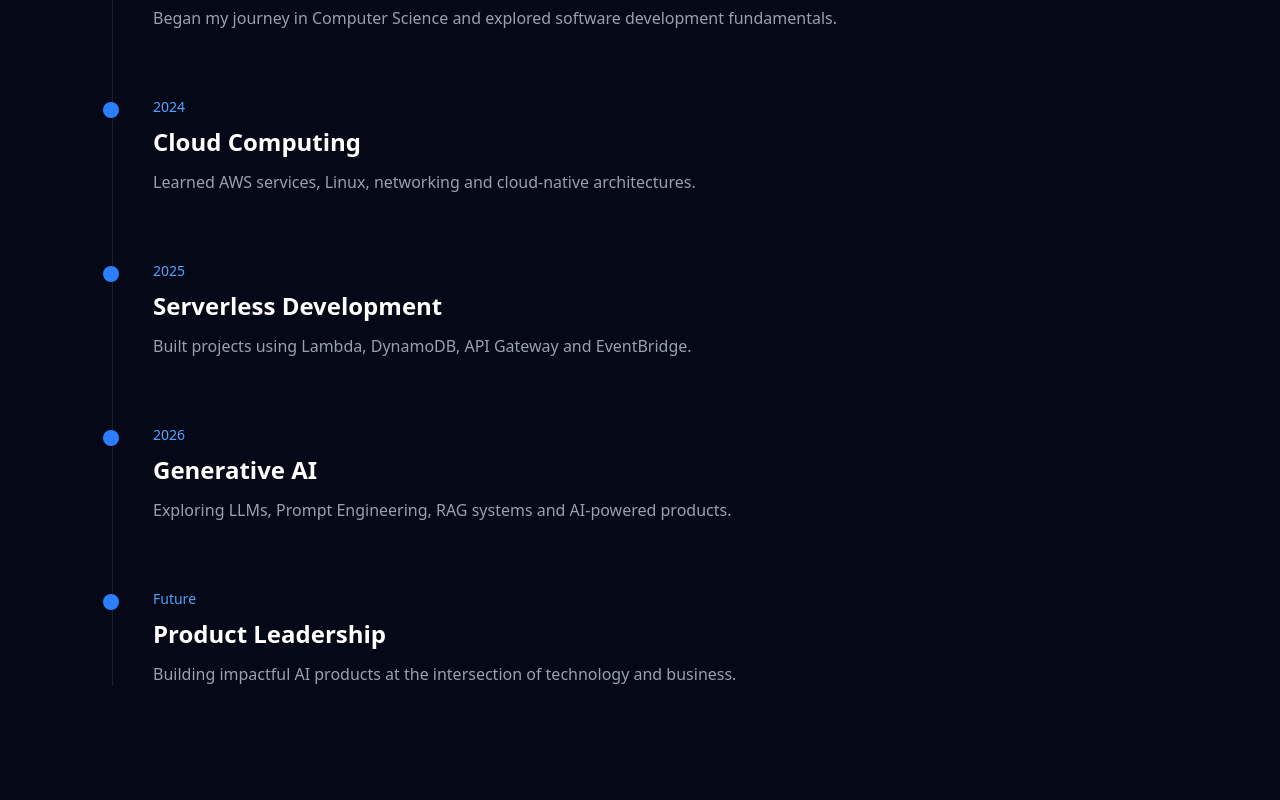
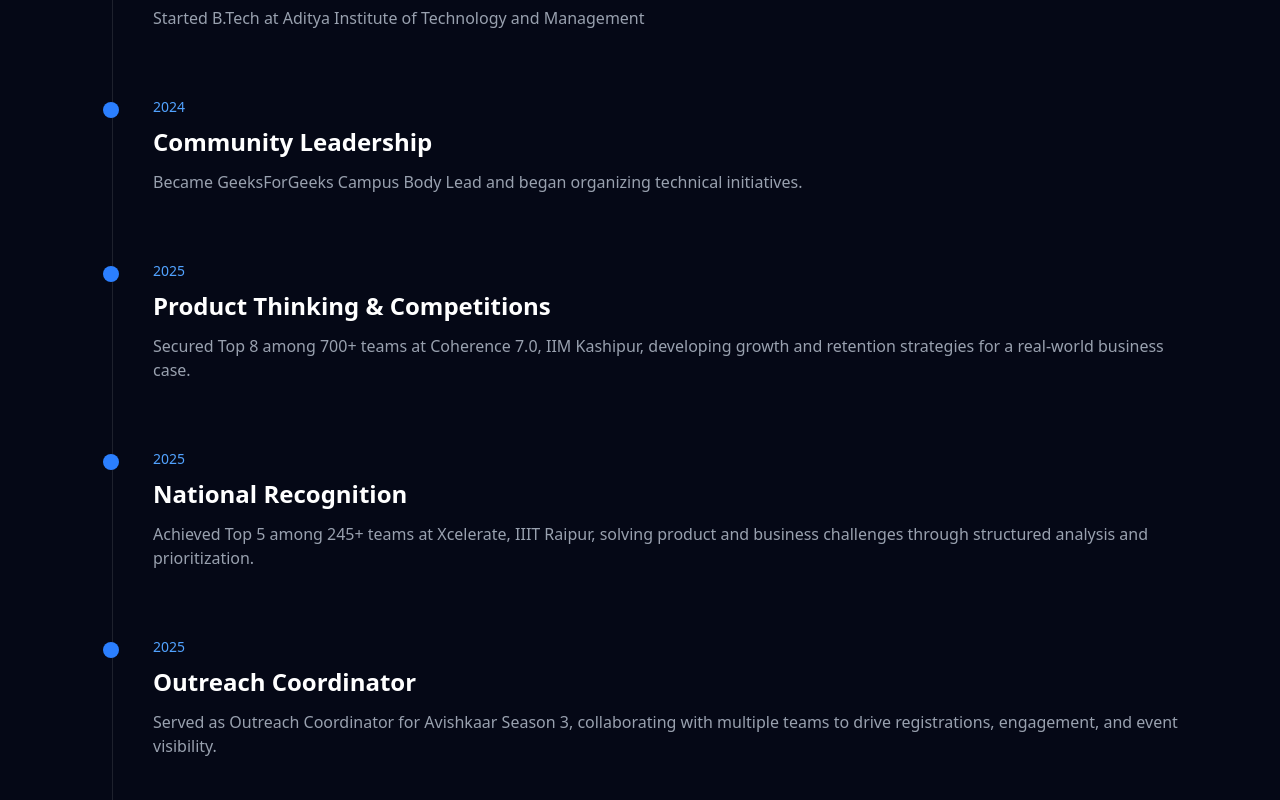
Before and after one commit to Guntuku-Chinmay/ai-portfolio-system, a Next.js app: page / in a window 1280 px wide. Shown: the part 2220-3020 px from the top of the page. Built offline with nearby package versions, Linux system fonts and the light colour scheme; no server answers.

Commit message:
Issue fixed Related to Timeline and Projects issue

```diff
--- a/app/components/timeline/JourneyTimeline.tsx
+++ b/app/components/timeline/JourneyTimeline.tsx
@@ -4,31 +4,43 @@ export default function JourneyTimeline() {
       year: "2023",
       title: "Started Engineering",
       description:
-        "Began my journey in Computer Science and explored software development fundamentals.",
+        "Started B.Tech at Aditya Institute of Technology and Management",
     },
     {
       year: "2024",
-      title: "Cloud Computing",
+      title: "Community Leadership",
       description:
-        "Learned AWS services, Linux, networking and cloud-native architectures.",
+        "Became GeeksForGeeks Campus Body Lead and began organizing technical initiatives.",
     },
     {
       year: "2025",
-      title: "Serverless Development",
+      title: "Product Thinking & Competitions",
       description:
-        "Built projects using Lambda, DynamoDB, API Gateway and EventBridge.",
+        "Secured Top 8 among 700+ teams at Coherence 7.0, IIM Kashipur, developing growth and retention strategies for a real-world business case.",
+    },
+    {
+      year: "2025",
+      title: "National Recognition",
+      description:
+        "Achieved Top 5 among 245+ teams at Xcelerate, IIIT Raipur, solving product and business challenges through structured analysis and prioritization.",
+    },
+    {
+      year: "2025",
+      title: "Outreach Coordinator",
+      description:
+        "Served as Outreach Coordinator for Avishkaar Season 3, collaborating with multiple teams to drive registrations, engagement, and event visibility.",
     },
     {
       year: "2026",
-      title: "Generative AI",
+      title: "Cloud & AI Builder",
       description:
-        "Exploring LLMs, Prompt Engineering, RAG systems and AI-powered products.",
+        "Designed and deployed cloud-native applications using AWS, including a Portfolio Management System, Serverless Job Portal, and automation workflows.",
     },
     {
-      year: "Future",
-      title: "Product Leadership",
+      year: "2026",
+      title: "Current Focus",
       description:
-        "Building impactful AI products at the intersection of technology and business.",
+        "Exploring Product Management, Generative AI, RAG architectures, and scalable serverless systems while building user-centric digital products.",
     },
   ];
 
--- a/app/lib/projects.ts
+++ b/app/lib/projects.ts
@@ -0,0 +1,9 @@
+import { API_URL } from "./api";
+
+export async function getProjects() {
+  const response = await fetch(`${API_URL}/projects`, {
+    cache: "no-store",
+  });
+
+  return response.json();
+}
```
